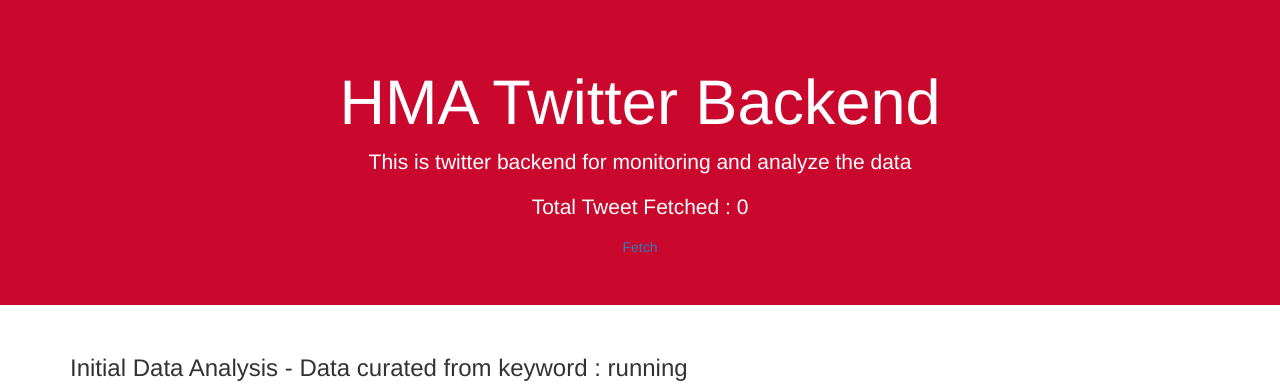
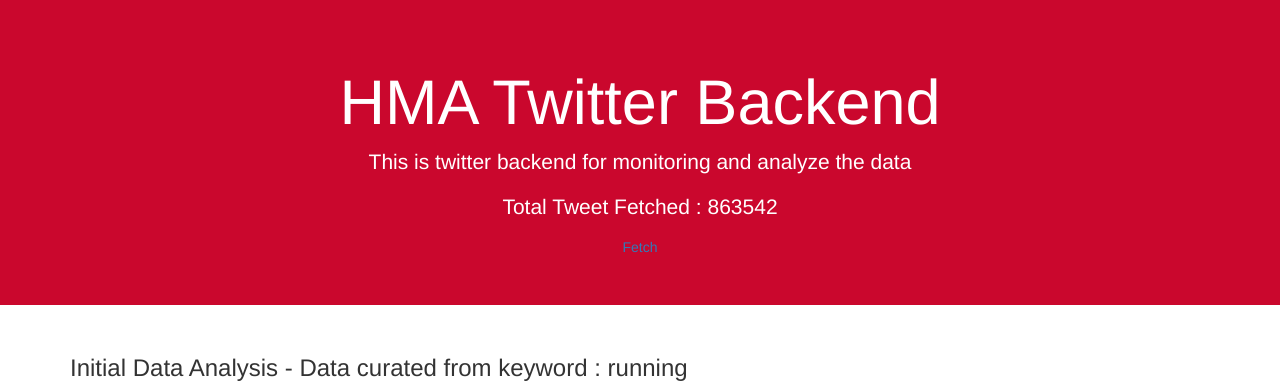
Before and after one commit to rutgersse/twitter-backend, a Django app: page / in a window 1280 px wide. Shown: the top 388 px of the page. Run offline with Django 3.2, Linux system fonts and the light colour scheme; data that the repository does not hold is empty; some libraries are stand-ins or nearby versions.

Commit message:
added more stuff

```diff
--- a/template/index.html
+++ b/template/index.html
@@ -15,7 +15,7 @@
 	<div class="jumbotron" align="center">
 		<h1>HMA Twitter Backend</h1>
 		<p>This is twitter backend for monitoring and analyze the data</p>
-		<p> Total Tweet Fetched : {{ tweets }} </p>
+		<p> Total Tweet Fetched : 863542 </p>
 		<a href="/add/">Fetch</a>
 	</div>
 
```
